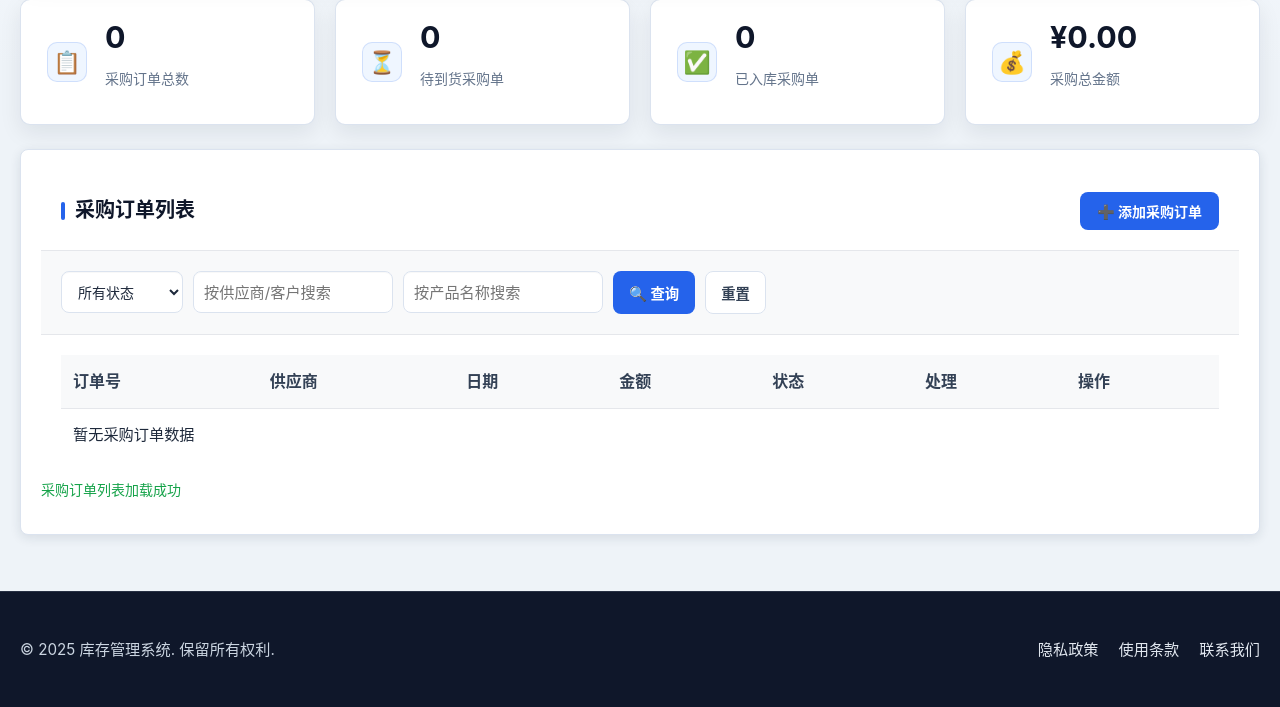
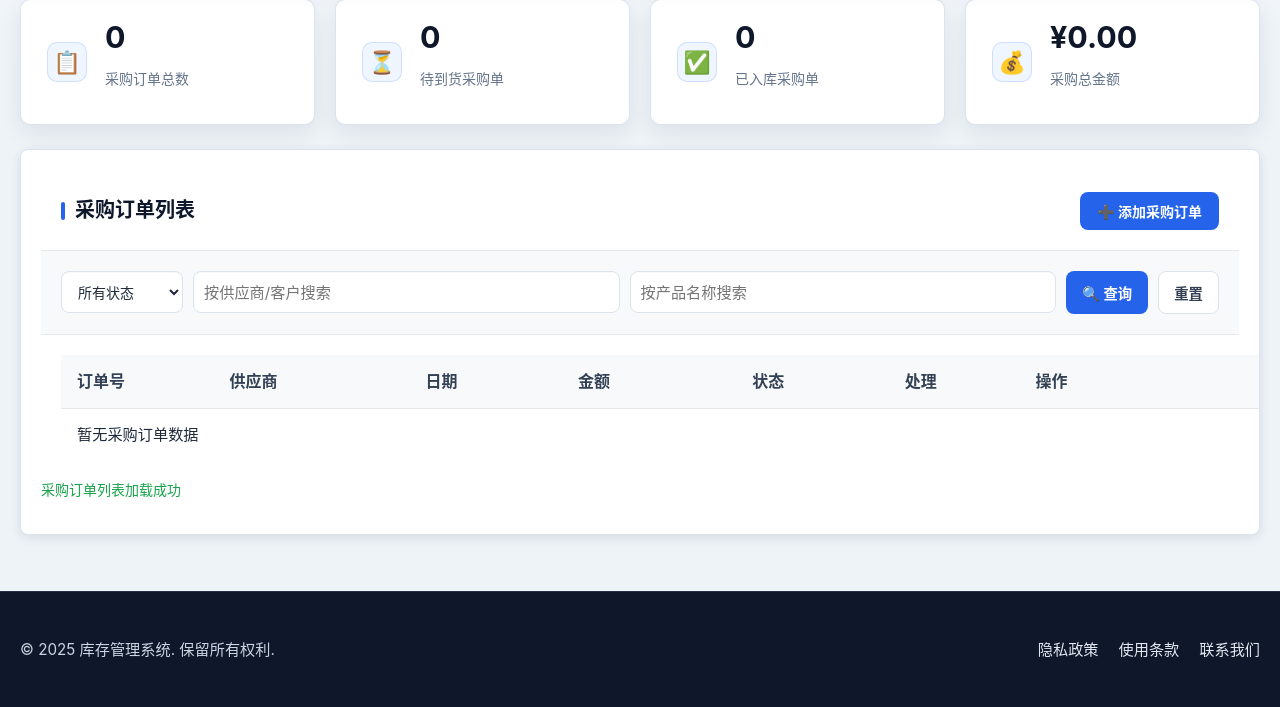
Before and after one commit to Aurora209/inventory, a Flask app: page /pages/orders.html in a window 1280 px wide. Shown: the part 195-902 px from the top of the page. Run offline with Flask 3, Linux system fonts and the light colour scheme; data that the repository does not hold is empty.

Commit message:
fix: improve order list and label printing

```diff
--- a/static/assets/css/label-print.css
+++ b/static/assets/css/label-print.css
@@ -93,7 +93,7 @@ table.input-table { width: 100%; min-width: 0; border-collapse: collapse; font-s
 .label-grid .row-size-top, .label-grid .row-size-bottom { height: 10mm; }
 .label-grid .row-weight { height: 8.2mm; }
 .label-grid .left { width: 30%; font-weight: 700; font-size: 7.5mm; text-align: right; padding-right: 0.3mm !important; white-space: nowrap; letter-spacing: 0; line-height: 1 !important; }
-.label-grid .left-carton { font-size: 5.2mm; }
+.label-grid .left-carton { font-size: 4.5mm; }
 .label-sheet[data-size="150x100"] .left-carton { font-size: 7.5mm; }
 .label-grid .right { width: 70%; background: #fff; font-weight: 700; font-size: 7.5mm; padding-left: 1.5mm !important; padding-right: 1mm !important; white-space: nowrap; overflow: hidden; line-height: 1 !important; }
 .label-grid .size-left { font-size: 7.5mm; }
@@ -110,12 +110,10 @@ table.input-table { width: 100%; min-width: 0; border-collapse: collapse; font-s
   .preview-toolbar { align-items: flex-start; }
 }
 @media print {
-  html, body { background: #fff; margin: 0 !important; padding: 0 !important; width: var(--label-page-width, 100mm); height: var(--label-page-height, 100mm); }
-  body * { visibility: hidden; }
-  #labels, #labels * { visibility: visible; }
-  #labels { position: absolute; left: 0; top: 0; margin: 0 !important; padding: 0 !important; display: block; }
+  html, body { background: #fff; margin: 0 !important; padding: 0 !important; width: auto !important; min-width: 0 !important; height: auto !important; overflow: visible !important; }
   .no-label-print, .input-panel, .resizer, .preview-toolbar, header, nav, footer { display: none !important; }
-  .label-app, .label-panel, .preview-panel { display: block !important; height: auto !important; max-height: none !important; overflow: visible !important; padding: 0 !important; margin: 0 !important; box-shadow: none !important; background: transparent !important; }
+  .label-app, .preview-panel { display: block !important; width: auto !important; min-width: 0 !important; max-width: none !important; height: auto !important; max-height: none !important; overflow: visible !important; padding: 0 !important; margin: 0 !important; border: 0 !important; box-shadow: none !important; background: transparent !important; }
+  #labels { display: block !important; position: static !important; width: auto !important; min-width: 0 !important; margin: 0 !important; padding: 0 !important; overflow: visible !important; }
   @page label-page { size: 100mm 100mm; margin: 0; }
   @page { size: 100mm 100mm; margin: 0; }
   .label-sheet[data-size="150x100"] {
@@ -137,9 +135,9 @@ table.input-table { width: 100%; min-width: 0; border-collapse: collapse; font-s
     width: 100mm !important;
     height: 100mm !important;
   }
-  .label-sheet { page: label-page; box-shadow: none !important; margin: 0 !important; break-inside: avoid; page-break-inside: avoid; break-after: page; page-break-after: always; overflow: hidden; }
+  .label-sheet { page: label-page; display: block !important; box-shadow: none !important; margin: 0 !important; break-inside: avoid; page-break-inside: avoid; break-after: page; page-break-after: always; overflow: hidden; color: #111 !important; background: #fff !important; }
   .label-sheet:last-child { break-after: auto; page-break-after: auto; }
   .label-inner { width: 100mm !important; height: 100mm !important; }
-  .label-inner[data-size="150x100"] { width: 150mm !important; height: 100mm !important; }
+  .label-sheet[data-size="150x100"] .label-inner { width: 150mm !important; height: 100mm !important; }
   .labels { gap: 0 !important; margin: 0 !important; padding: 0 !important; }
 }
--- a/static/assets/css/pages/_purchase-order-list.css
+++ b/static/assets/css/pages/_purchase-order-list.css
@@ -1,4 +1,5 @@
 /* Purchase order list: match provided card layout while keeping nav/stat cards */
+
 .order-page.purchase .order-list-section {
   padding: 0 !important;
   border: 1px solid #e1e7ef !important;
@@ -38,6 +39,8 @@
   min-height: 76px;
   display: flex;
   align-items: center;
+  gap: 12px;
+  flex-wrap: nowrap;
   padding: 20px !important;
   margin: 0 !important;
   background: #f8f9fa;
@@ -56,17 +59,38 @@
   font-size: 14px;
 }
 
+.order-page.purchase .order-list-filters .input {
+  flex: 1;
+  min-width: 180px;
+  height: 36px;
+}
+
 .order-page.purchase .order-list-table {
   margin: 20px !important;
   border: none !important;
   border-radius: 0 !important;
   box-shadow: none !important;
-  overflow: auto;
+  overflow: hidden;
+  width: 100% !important;
+}
+
+.order-page.purchase .order-list-table .data-table {
+  width: 100% !important;
+  min-width: 0;
+  table-layout: fixed;
+}
+
+.order-page.purchase .order-list-table .data-table th,
+.order-page.purchase .order-list-table .data-table td {
+  word-break: break-word;
+  overflow: hidden;
+  text-overflow: ellipsis;
+  white-space: nowrap;
 }
 
 .order-page.purchase .order-list-table .data-table th {
   height: 49px;
-  padding: 14px 12px;
+  padding: 14px 16px;
   background: #f8f9fa !important;
   color: #2f3742;
   border-bottom: 1px solid #e5e7eb;
@@ -76,8 +100,50 @@
 }
 
 .order-page.purchase .order-list-table .data-table td {
-  padding: 14px 12px;
+  padding: 14px 16px;
   border-bottom: 1px solid #eef2f7;
+}
+
+/* Column width tuning for purchase orders: fit full content width without breaking out */
+.order-page.purchase .order-list-table .data-table col,
+.order-page.purchase .order-list-table .data-table colgroup {
+  display: none;
+}
+
+.order-page.purchase .order-list-table .data-table th:nth-child(1),
+.order-page.purchase .order-list-table .data-table td:nth-child(1) {
+  width: 14%;
+}
+.order-page.purchase .order-list-table .data-table th:nth-child(2),
+.order-page.purchase .order-list-table .data-table td:nth-child(2) {
+  width: 18%;
+}
+.order-page.purchase .order-list-table .data-table th:nth-child(3),
+.order-page.purchase .order-list-table .data-table td:nth-child(3) {
+  width: 14%;
+}
+.order-page.purchase .order-list-table .data-table th:nth-child(4),
+.order-page.purchase .order-list-table .data-table td:nth-child(4) {
+  width: 16%;
+}
+.order-page.purchase .order-list-table .data-table th:nth-child(5),
+.order-page.purchase .order-list-table .data-table td:nth-child(5) {
+  width: 14%;
+}
+.order-page.purchase .order-list-table .data-table th:nth-child(6),
+.order-page.purchase .order-list-table .data-table td:nth-child(6) {
+  width: 12%;
+}
+.order-page.purchase .order-list-table .data-table th:nth-child(7),
+.order-page.purchase .order-list-table .data-table td:nth-child(7) {
+  width: 22%;
+  white-space: normal;
+  overflow: visible;
+}
+
+.order-page.purchase .order-list-table .data-table td:last-child .action-btn {
+  display: inline-block;
+  white-space: nowrap;
 }
 
 .order-page.purchase .purchase-create-actions {
--- a/static/assets/css/styles.css
+++ b/static/assets/css/styles.css
@@ -29,7 +29,7 @@
 @import url("print.css?v=2026062214");
 
 /* ── Label Print ───────────────────────────────── */
-@import url("label-print.css?v=2026062214");
+@import url("label-print.css?v=2026072303");
 
 /* ── Page: Dashboard ───────────────────────────── */
 @import url("pages/_dashboard.css?v=2026062214");
@@ -43,7 +43,7 @@
 @import url("pages/_product-edit.css?v=2026062214");
 
 /* ── Page: Orders (Purchase & Sales) ───────────── */
-@import url("pages/_purchase-order-list.css?v=2026062214");
+@import url("pages/_purchase-order-list.css?v=2026072303");
 @import url("pages/_purchase-modal.css?v=2026062214");
 @import url("pages/_sales-order-list.css?v=2026062214");
 @import url("pages/_order-modals.css?v=2026062214");
--- a/templates/pages/labels.html
+++ b/templates/pages/labels.html
@@ -4,8 +4,8 @@
   <meta charset="UTF-8" />
   <meta name="viewport" content="width=device-width, initial-scale=1.0" />
   <title>箱唛标签打印 - 库存管理系统</title>
-  <link rel="stylesheet" href="/static/assets/css/styles.css?v=2026062304" />
-  <link rel="stylesheet" href="/static/assets/css/label-print.css?v=2026062214" />
+  <link rel="stylesheet" href="/static/assets/css/styles.css?v=2026072303" />
+  <link rel="stylesheet" href="/static/assets/css/label-print.css?v=2026072303" />
 </head>
 <body>
   <header class="site-header no-label-print">
@@ -142,6 +142,6 @@
     </div>
   </footer>
 
-  <script type="module" src="/static/assets/js/labels.js?v=2026061902"></script>
+  <script type="module" src="/static/assets/js/labels.js?v=2026072304"></script>
 </body>
 </html>
--- a/templates/pages/purchase-orders.html
+++ b/templates/pages/purchase-orders.html
@@ -4,7 +4,7 @@
   <meta charset="UTF-8" />
   <meta name="viewport" content="width=device-width, initial-scale=1.0" />
   <title>采购订单 - 库存管理系统</title>
-  <link rel="stylesheet" href="/static/assets/css/styles.css?v=2026062304" />
+  <link rel="stylesheet" href="/static/assets/css/styles.css?v=2026072301" />
 </head>
 <body class="order-page purchase">
   <header class="site-header">
@@ -197,8 +197,8 @@
           <option value="completed">已完成</option>
           <option value="cancelled">已取消</option>
         </select>
-        <input class="input" id="supplier-search-input" type="text" placeholder="按供应商/客户搜索" style="width: 200px;" />
-        <input class="input" id="product-search-input" type="text" placeholder="按产品名称搜索" style="width: 200px;" />
+        <input class="input" id="supplier-search-input" type="text" placeholder="按供应商/客户搜索" />
+        <input class="input" id="product-search-input" type="text" placeholder="按产品名称搜索" />
         <button id="search-button" class="btn btn-primary">🔍 查询</button>
         <button id="reset-button" class="btn btn-secondary">重置</button>
       </div>
```
Also changed, not shown: static/assets/js/labels.js (+25 -4 lines).
